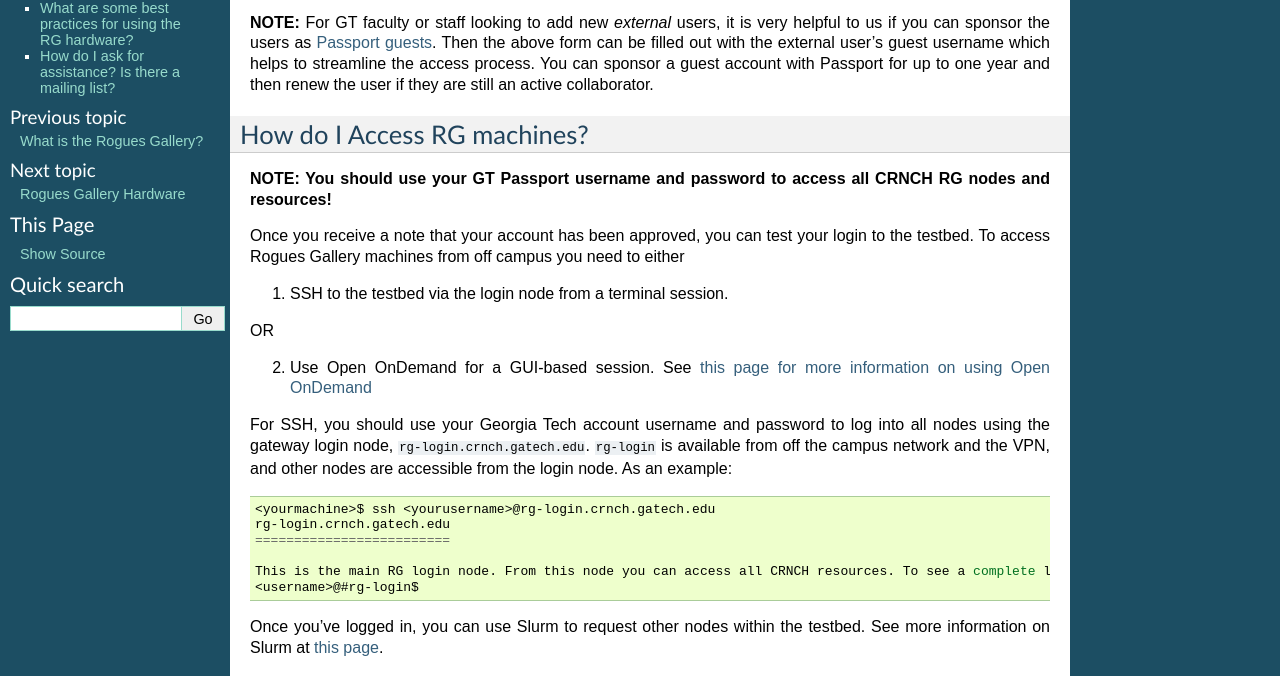
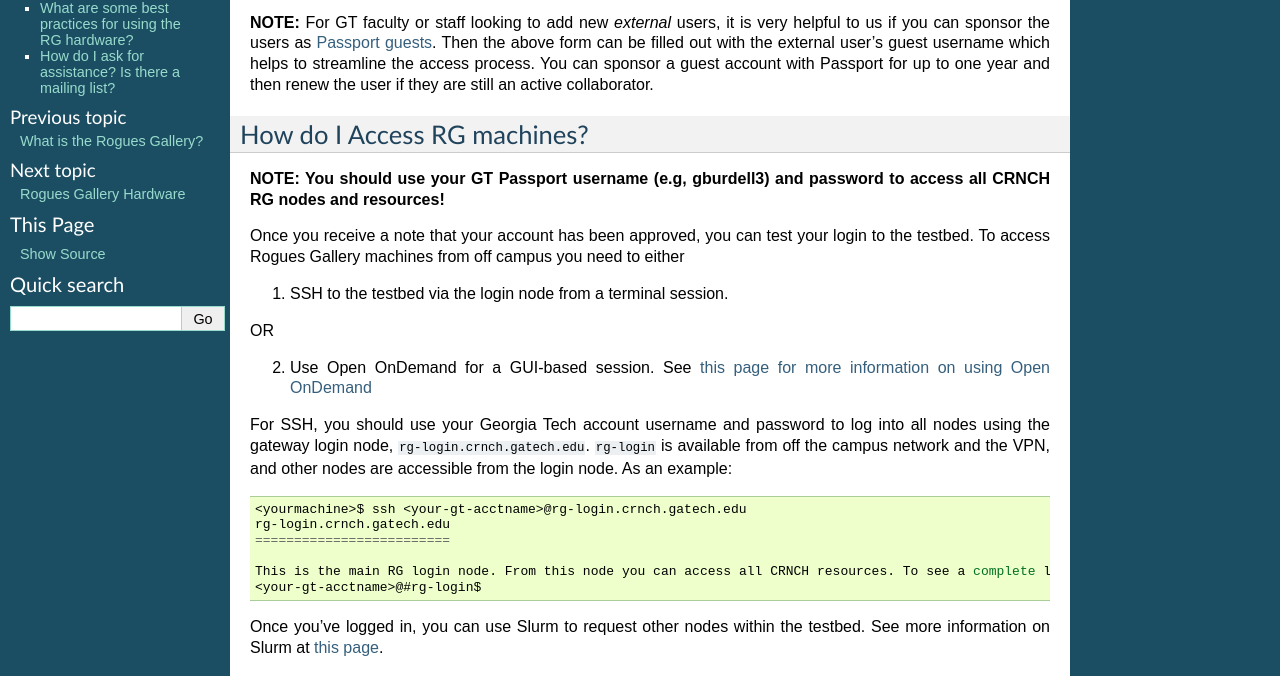
Before and after one commit to gt-crnch-rg/read-the-docs, a Sphinx documentation site: the page built from docs/general/rg-getting-started.rst, in a window 1280 px wide. Shown: the part 330-1006 px from the top of the page. Built offline with Sphinx 7.4.7, drawn with Linux system fonts in a browser that asks for light colours; pages that are not in the unit, such as notebooks, are missing from menus; some of the changed lines change nothing that is shown.

Commit message:
Update rg-getting-started.rst

```diff
--- a/docs/general/rg-getting-started.rst
+++ b/docs/general/rg-getting-started.rst
@@ -17,7 +17,7 @@
 How do I Access RG machines?
 --------------------------------
 
-**NOTE: You should use your GT Passport username and password to access all CRNCH RG nodes and resources!**
+**NOTE: You should use your GT Passport username (e.g, gburdell3) and password to access all CRNCH RG nodes and resources!**
 
 Once you receive a note that your account has been approved, you can test your login to the testbed. To access Rogues Gallery machines from off campus you need to either
 
@@ -31,12 +31,12 @@
 
 .. code:: shell
 
-   <yourmachine>$ ssh <yourusername>@rg-login.crnch.gatech.edu
+   <yourmachine>$ ssh <your-gt-acctname>@rg-login.crnch.gatech.edu
    rg-login.crnch.gatech.edu
    =========================
 
    This is the main RG login node. From this node you can access all CRNCH resources. To see a complete list of available hardware please visit: https://gt-crnch-rg.readthedocs.io/en/main/general/rg-hardware.html
-   <username>@#rg-login$
+   <your-gt-acctname>@#rg-login$
 
 Once you've logged in, you can use Slurm to request other nodes within the testbed. See more information on Slurm at `this page <https://gt-crnch-rg.readthedocs.io/en/main/general/using-slurm.html>`__.
 
```
